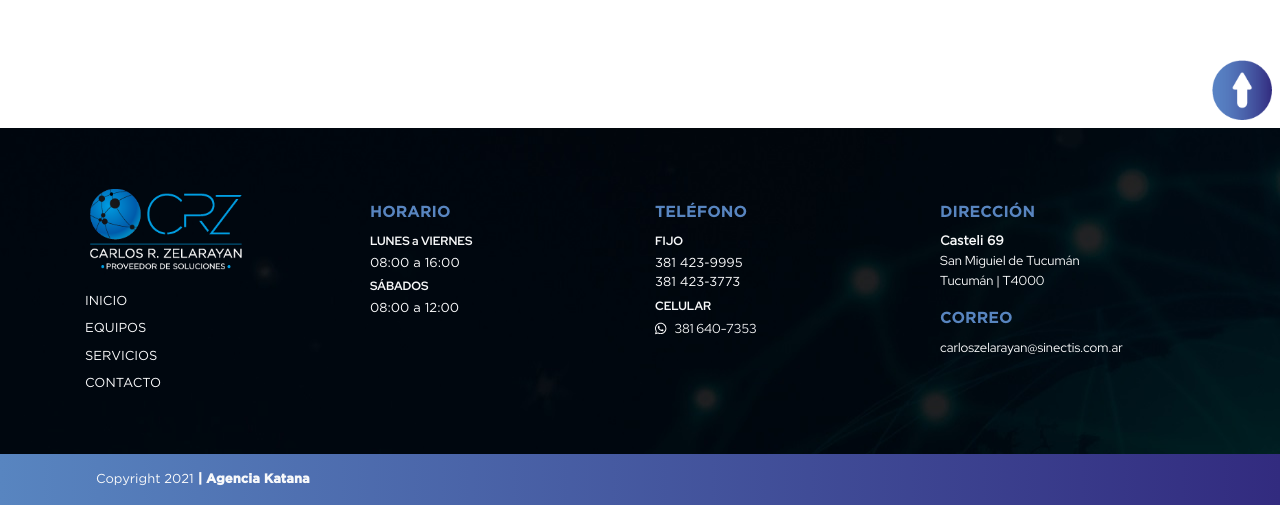
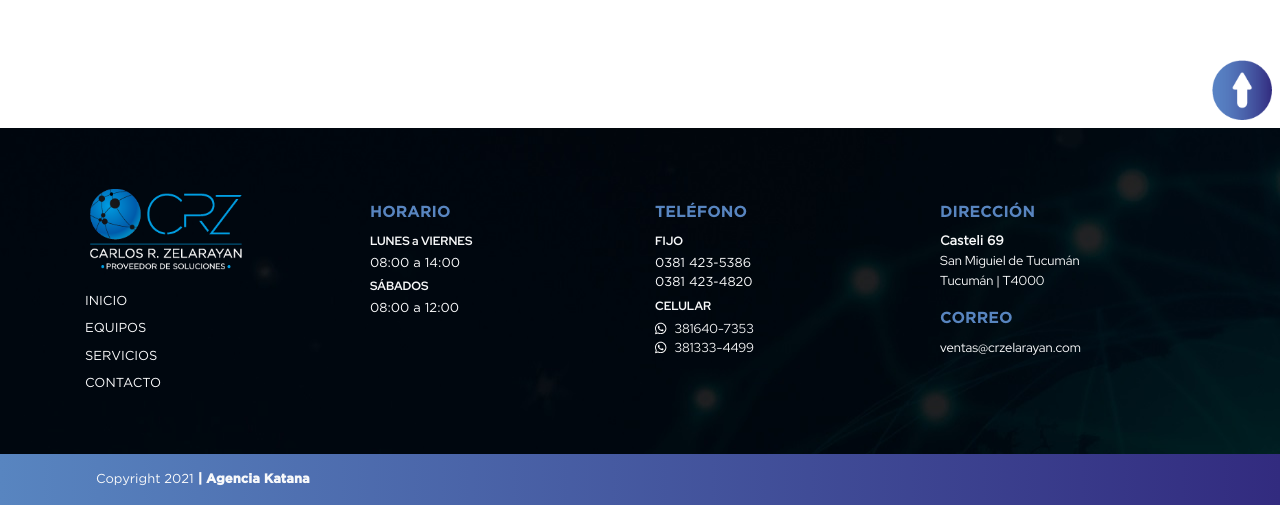
Before and after one commit to patriciodfernandez/carloszelarayan, a React (Create React App) app: page /contacto in a window 1280 px wide. Shown: the part 2066-2571 px from the top of the page. Built offline with nearby package versions, Linux system fonts and the light colour scheme.

Commit message:
correccion datos footer

```diff
--- a/src/Components/Common/Footer.js
+++ b/src/Components/Common/Footer.js
@@ -91,7 +91,7 @@ const Footer = () => {
             <div className="col-sm-12 col-md-3 mt-4">
               <p className="gothambold azul mb-2">HORARIO</p>
               <p className="semibold mb-1">LUNES a VIERNES</p>
-              <p className="gothambook mb-1 letrachica">08:00 a 16:00</p>
+              <p className="gothambook mb-1 letrachica">08:00 a 14:00</p>
               <p className="semibold mb-1">SÁBADOS</p>
               <p className="letrachica gothambook">08:00 a 12:00</p>
             </div>
@@ -99,11 +99,26 @@ const Footer = () => {
             <div className="col-sm-12 col-md-3 mt-4">
               <p className="gothambold azul mb-2">TELÉFONO</p>
               <p className="semibold mb-1">FIJO</p>
-              <p className="gothambook pb-0 mb-0 letrachica">381 423-9995</p>
-              <p className="gothambook mb-1 letrachica">381 423-3773</p>
+              <p className="gothambook pb-0 mb-0 letrachica">0381 423-5386</p>
+              <p className="gothambook mb-1 letrachica">0381 423-4820</p>
               <p className="semibold pb-1 mb-0">CELULAR</p>
               <a
                 href="https://wa.me/5493816407353"
+                target="_blank"
+                rel="noopener noreferrer"
+              >
+                <p className="text-light letrachica mb-0">
+                  <FontAwesomeIcon
+                    className="gothambook mr-2"
+                    icon={faWhatsapp}
+                    color="#fff"
+                    size="1x"
+                  />
+                 381640-7353
+                </p>
+              </a>
+              <a
+                href="https://wa.me/5493813334499"
                 target="_blank"
                 rel="noopener noreferrer"
               >
@@ -114,7 +129,7 @@ const Footer = () => {
                     color="#fff"
                     size="1x"
                   />
-                  381 640-7353
+                 381333-4499
                 </p>
               </a>
             </div>
@@ -138,7 +153,7 @@ const Footer = () => {
                 className="nav-link text-light p-0"
               >
                 <p className="gothambold azul mb-2">CORREO</p>
-                <p className="letrachica">carloszelarayan@sinectis.com.ar</p>
+                <p className="letrachica">ventas@crzelarayan.com</p>
               </Nav.Link>
             </div>
             {/* FIN COL 2 los otros dos divs son row, container, bg-dark */}
```
